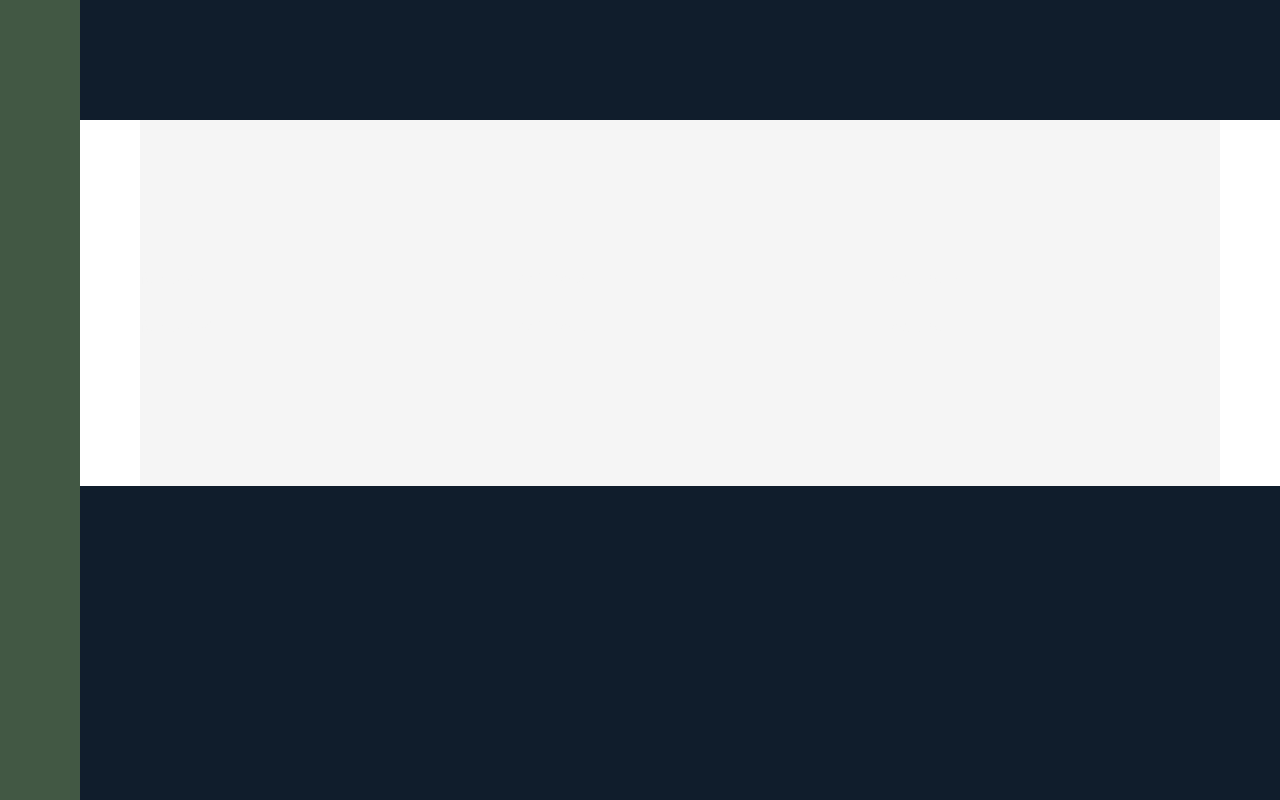
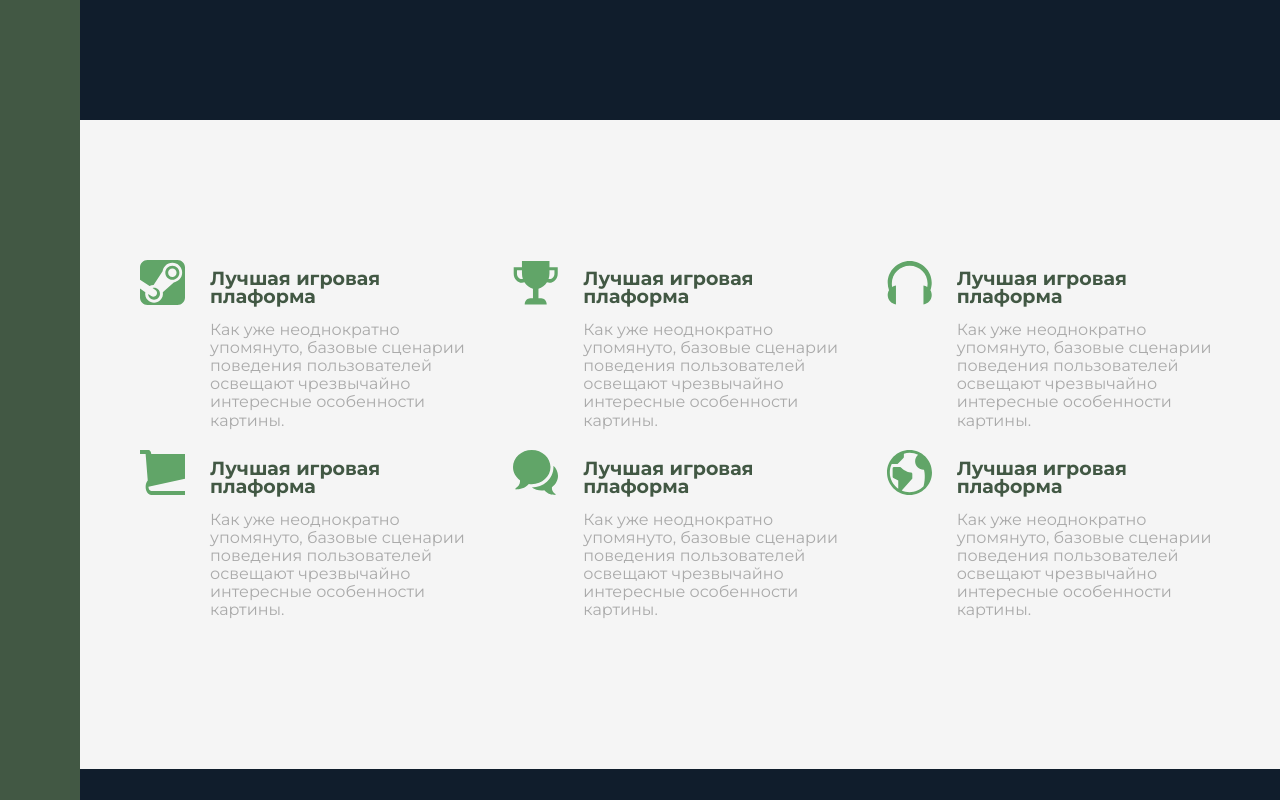
Before and after one commit to student-Alex-Bond/Project-store-game, a website: page src/index.html in a window 1280 px wide. Shown: the part 520-1320 px from the top of the page. Drawn offline with nearby package versions, Linux system fonts and the light colour scheme; files that its build step writes are made by us from their sources.

Commit message:
make section features

```diff
--- a/src/index.html
+++ b/src/index.html
@@ -16,12 +16,44 @@
         <div class="header"></div>
         <div class="gamers"></div>
         <div class="features">
-            <div class="feature">feature-1</div>
-            <div class="feature">feature-2</div>
-            <div class="feature">feature-3</div>
-            <div class="feature">feature-4</div>
-            <div class="feature">feature-5</div>
-            <div class="feature">feature-6</div>
+            <div class="feature">
+                <svg class="feature__icon">
+                    <use xlink:href="icons/symbol-defs.svg#icon-Vector-3">
+                </svg>
+                <h4 class="title-3">Лучшая игровая плаформа</h4>
+                <p class="feature__text">Как уже неоднократно упомянуто, базовые сценарии поведения пользователей освещают чрезвычайно интересные особенности картины.</p>
+            </div>
+            <div class="feature">
+                <svg class="feature__icon">
+                    <use xlink:href="icons/symbol-defs.svg#icon-Vector-2">
+                </svg>
+                <h4 class="title-3">Лучшая игровая плаформа</h4>
+                <p class="feature__text">Как уже неоднократно упомянуто, базовые сценарии поведения пользователей освещают чрезвычайно интересные особенности картины.</p>
+            </div>
+            <div class="feature"><svg class="feature__icon">
+                <use xlink:href="icons/symbol-defs.svg#icon-Vector-1">
+            </svg>
+                <h4 class="title-3">Лучшая игровая плаформа</h4>
+                <p class="feature__text">Как уже неоднократно упомянуто, базовые сценарии поведения пользователей освещают чрезвычайно интересные особенности картины.</p>
+            </div>
+            <div class="feature"><svg class="feature__icon">
+                <use xlink:href="icons/symbol-defs.svg#icon-Vector">
+            </svg>
+                <h4 class="title-3">Лучшая игровая плаформа</h4>
+                <p class="feature__text">Как уже неоднократно упомянуто, базовые сценарии поведения пользователей освещают чрезвычайно интересные особенности картины.</p>
+            </div>
+            <div class="feature"><svg class="feature__icon">
+                <use xlink:href="icons/symbol-defs.svg#icon-bubbles2">
+            </svg>
+                <h4 class="title-3">Лучшая игровая плаформа</h4>
+                <p class="feature__text">Как уже неоднократно упомянуто, базовые сценарии поведения пользователей освещают чрезвычайно интересные особенности картины.</p>
+            </div>
+            <div class="feature"><svg class="feature__icon">
+                <use xlink:href="icons/symbol-defs.svg#icon-earth">
+            </svg>
+                <h4 class="title-3">Лучшая игровая плаформа</h4>
+                <p class="feature__text">Как уже неоднократно упомянуто, базовые сценарии поведения пользователей освещают чрезвычайно интересные особенности картины.</p>
+            </div>
         </div>
         <div class="banner-img"></div>
         <div class="banner-text"></div>
--- a/src/scss/_base.scss
+++ b/src/scss/_base.scss
@@ -18,9 +18,10 @@ html {
 body {
     font-family: "Montserrat", "Arial", sans-serif;
     font-weight: 400;
-    color: $color-gray-light;
+    color: $color-gray-dark;
     line-height: 113%;
     font-size: 1.6rem;
+    background-color: $color-gray-light;
 }
 
 .container {
--- a/src/scss/_features.scss
+++ b/src/scss/_features.scss
@@ -3,6 +3,25 @@
     background-color: $color-gray-light;
     grid-column: center-start / center-end;
     display: grid;
-    grid-template-columns: repeat(3, 1fr);
+    grid-template-columns: repeat(auto-fit, minmax(28rem, 1fr));
     grid-gap: 3rem 4rem;
+    align-items: start;
 }
+
+.feature {
+    display: grid;
+    grid-template-columns: min-content 1fr;
+    grid-gap: 1.5rem 2.5rem;
+    &__icon {
+        width: 4.5rem;
+        height: 4.5rem;
+        grid-row: 1 / span 2;
+        transform: translateY(-1rem);
+    }
+    &__ext {
+        font-size: 1.6rem;
+        font-weight: 400;
+        line-height: 113%;
+        color: $color-green-dark;
+    }
+}
--- a/src/scss/_typography.scss
+++ b/src/scss/_typography.scss
@@ -0,0 +1,23 @@
+.title-1 {
+    font-size: 4.5rem;
+    font-weight: 700;
+    color: white;
+}
+
+.title-2 {
+    font-size: 4rem;
+    font-weight: 700;
+    color: $color-gray-light;
+}
+
+.title-3 {
+    font-size: 1.9rem;
+    font-weight: 700;
+    color: $color-green-dark;
+    &-white {
+        color: white;
+    }
+    &-green-light {
+        color: $color-green-light
+    }
+}
```
